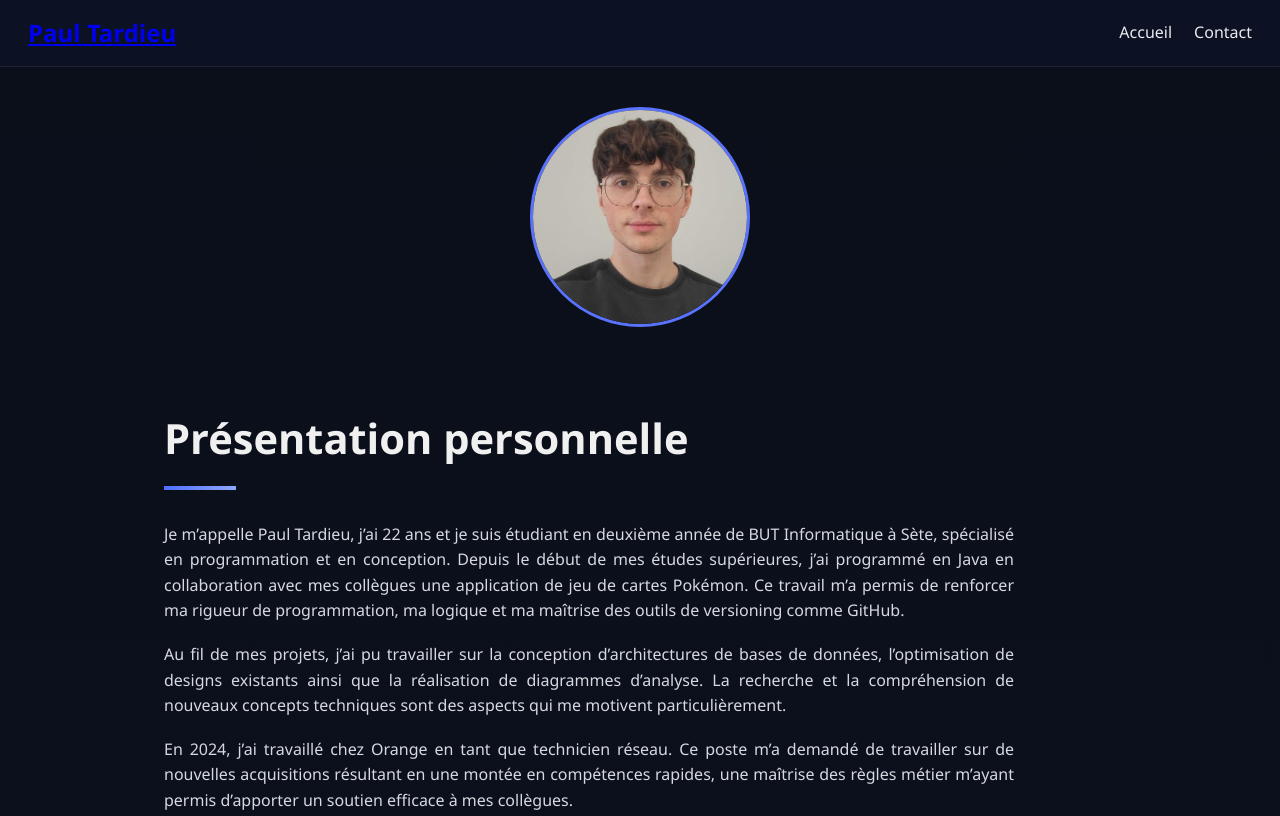
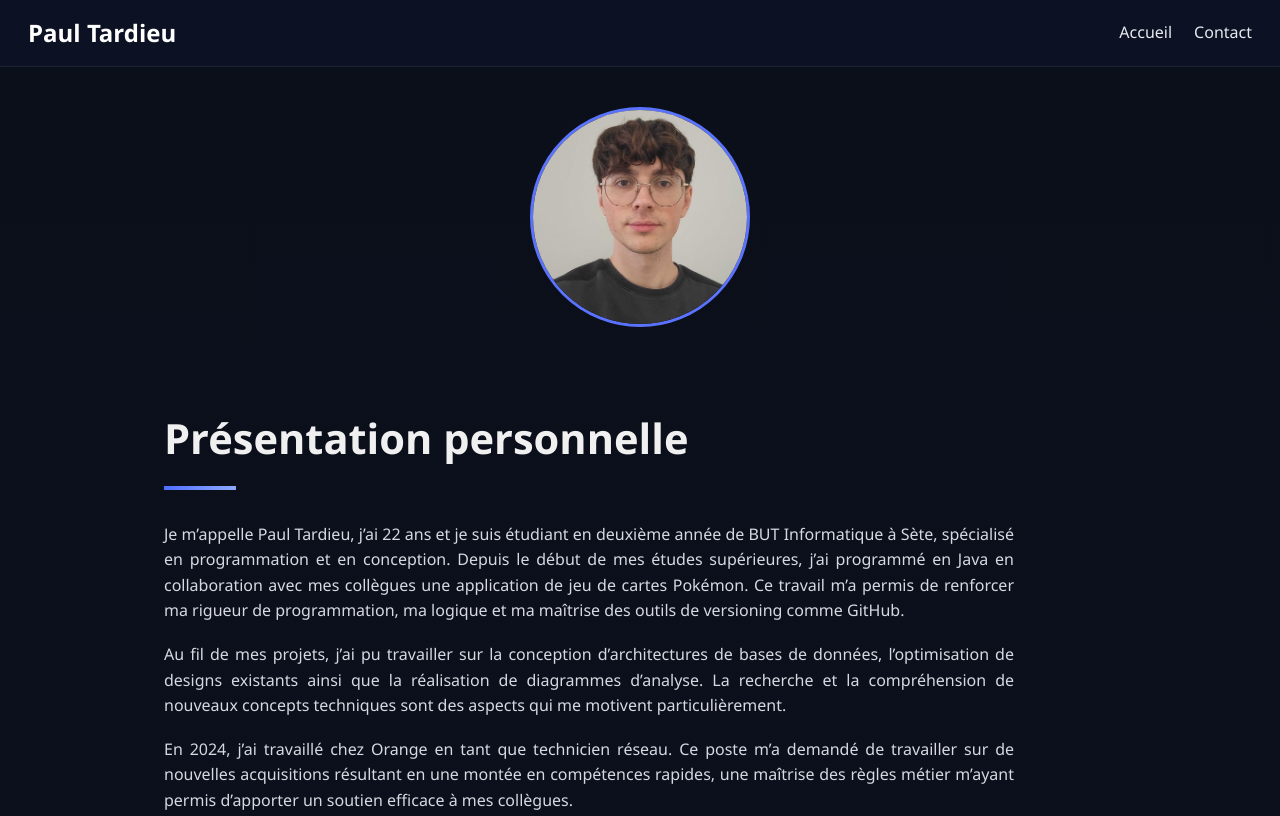
Before and after one commit to Paul-Tardieu/portfolio.github.io, a plain HTML site: page index.html in a window 1280 px wide. Shown: the top 816 px of the page. Drawn offline with Linux system fonts and the light colour scheme.

Commit message:
fix liens bleus pas jolie

```diff
--- a/style.css
+++ b/style.css
@@ -54,6 +54,15 @@ nav ul li a {
 
 nav ul li a:hover {
     color: #9bbcff;
+}
+
+header h2 a {
+    color: #ffffff;
+    text-decoration: none;
+}
+
+header h2 a:hover {
+    color: #ffffff;
 }
 
 
```
